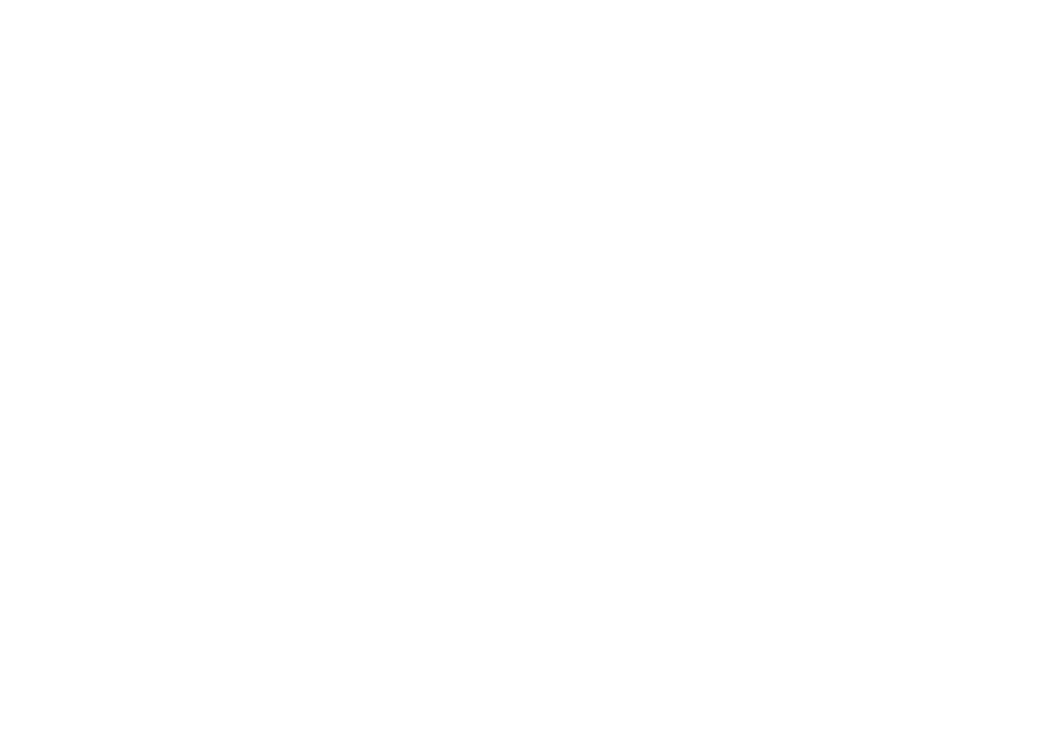
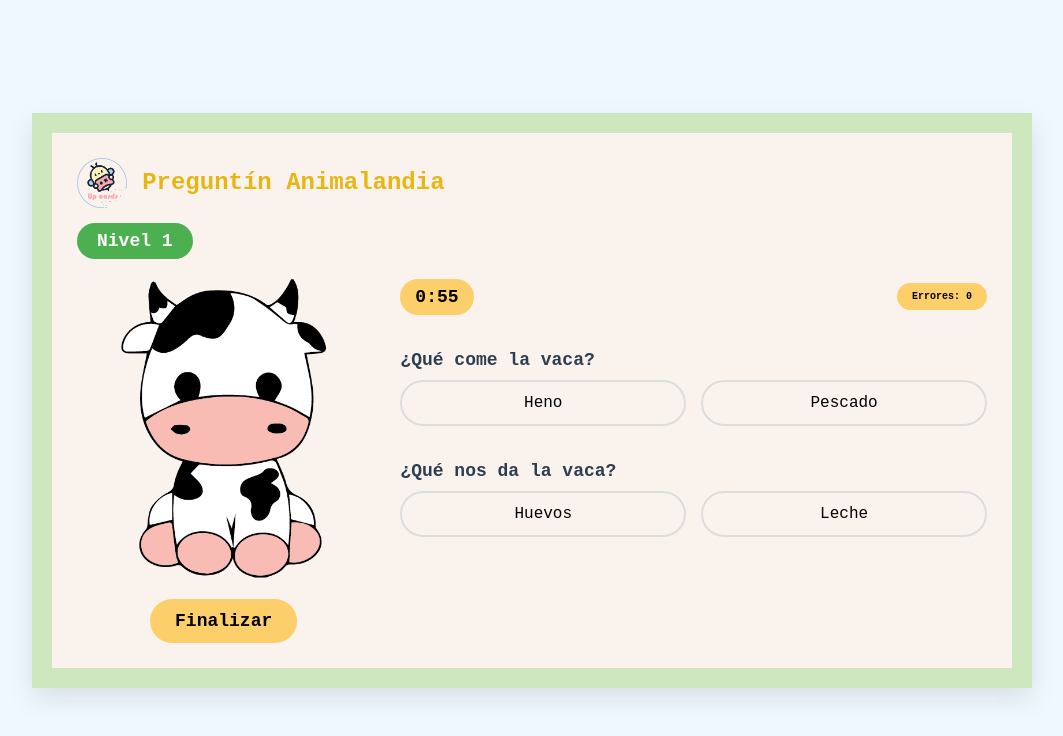
Before and after one commit to keneth778/cartasFronted, a plain HTML site: page Views/Juegos/preguntas/preguntas.html in a window 1280 px wide. Shown: the whole page, without its empty margins (108-1171 px from the left). Drawn offline with Linux system fonts and the light colour scheme; files that its build step writes are made by us from their sources.

Commit message:
Segunda actualizacion de juegos

```diff
--- a/Views/Juegos/memoria/memoria.css
+++ b/Views/Juegos/memoria/memoria.css
@@ -2,29 +2,29 @@ body {
     margin: 0;
     padding: 0;
     font-family: 'Arial', sans-serif;
-    height: 100vh;
+    min-height: 100vh;
     display: flex;
     justify-content: center;
-    align-items: center;
-    overflow: hidden;
+    align-items: flex-start;
+    overflow-y: auto;
+    background-color: #f0f8ff;
     transition: background-image 0.5s ease-in-out;
 }
 
 .juego-container {
     width: 95vw;
-    height: 95vh;
-    max-width: 1000px;
-    background-color: rgba(255, 255, 255, 0.9); /* Fondo semitransparente */
+    min-height: 90vh;
+    max-width: 1200px;
+    background-color: rgba(255, 255, 255, 0.95);
     border: 3rem solid #cff1c7;
     border-radius: 20px;
-    padding: 20px;
+    padding: 30px;
     display: flex;
     flex-direction: column;
-    box-shadow: 0 5px 15px rgba(0,0,0,0.3);
-    backdrop-filter: blur(5px); /* Efecto de difuminado */
+    box-shadow: 0 5px 25px rgba(0,0,0,0.2);
+    margin: 40px 0;
+    overflow: visible;
 }
-
-/* ... [resto de estilos permanece igual] */
 
 /* Header */
 .header {
@@ -32,6 +32,7 @@ body {
     align-items: center;
     justify-content: center;
     margin-bottom: 20px;
+    flex-shrink: 0;
 }
 
 .logo {
@@ -46,6 +47,7 @@ body {
     text-transform: uppercase;
     letter-spacing: 3px;
     margin: 0;
+    text-shadow: 2px 2px 4px rgba(0,0,0,0.1);
 }
 
 /* Sección de información */
@@ -54,6 +56,7 @@ body {
     justify-content: space-around;
     align-items: center;
     margin-bottom: 30px;
+    flex-shrink: 0;
 }
 
 .info-circulo {
@@ -72,6 +75,7 @@ body {
 .info-circulo span {
     font-size: 1.2rem;
     margin-bottom: 5px;
+    font-weight: bold;
 }
 
 .info-circulo .valor {
@@ -85,17 +89,19 @@ body {
     text-transform: uppercase;
     letter-spacing: 2px;
     margin: 0 20px;
+    text-align: center;
 }
 
 /* Grid de cartas */
 .grid-cartas {
     display: grid;
-    gap: 15px;
+    gap: 20px;
     margin: 0 auto;
     width: 95%;
-    height: 60%;
-    overflow: auto;
-    padding: 10px;
+    padding: 15px;
+    flex-grow: 1;
+    overflow: visible;
+    align-content: flex-start;
 }
 
 .carta {
@@ -104,7 +110,10 @@ body {
     transform-style: preserve-3d;
     transition: transform 0.6s;
     aspect-ratio: 3/4;
-    max-height: 180px;
+    width: 100%;
+    height: auto;
+    max-height: 200px;
+    min-height: 100px;
 }
 
 .carta.flip {
@@ -114,12 +123,14 @@ body {
 .frente, .dorso {
     position: absolute;
     width: 100%;
-    height: 80%;
+    height: 100%;
     backface-visibility: hidden;
     display: flex;
     justify-content: center;
     align-items: center;
-    box-shadow: 0 3px 10px rgba(0,0,0,0.2);
+    box-shadow: 0 3px 15px rgba(0,0,0,0.15);
+    border-radius: 10px;
+    transition: all 0.3s;
 }
 
 .frente {
@@ -146,7 +157,7 @@ body {
 .btn-finalizar {
     width: 200px;
     padding: 12px 0;
-    margin: 20px auto 0;
+    margin: 30px auto 0;
     background-color: #ff4757;
     color: white;
     border: none;
@@ -156,9 +167,30 @@ body {
     cursor: pointer;
     box-shadow: 0 3px 10px rgba(0,0,0,0.2);
     transition: all 0.3s;
+    flex-shrink: 0;
 }
 
 .btn-finalizar:hover {
     background-color: #ff6b81;
     transform: translateY(-2px);
+    box-shadow: 0 5px 15px rgba(0,0,0,0.3);
 }
+
+/* Scrollbar personalizada */
+::-webkit-scrollbar {
+    width: 10px;
+}
+
+::-webkit-scrollbar-track {
+    background: #f1f1f1;
+    border-radius: 10px;
+}
+
+::-webkit-scrollbar-thumb {
+    background: #888;
+    border-radius: 10px;
+}
+
+::-webkit-scrollbar-thumb:hover {
+    background: #555;
+}
--- a/Views/Juegos/preguntas/preguntas.css
+++ b/Views/Juegos/preguntas/preguntas.css
@@ -0,0 +1,215 @@
+body {
+    font-family: 'Arial', sans-serif;
+    background-color: #f0f8ff;
+    margin: 0;
+    padding: 20px;
+    display: flex;
+    justify-content: center;
+    align-items: center;
+    min-height: 100vh;
+}
+
+.game-container {
+    background-color: rgb(250, 242, 237);
+    box-shadow: 0 10px 25px rgba(0, 0, 0, 0.1);
+    width: 90%;
+    max-width: 1000px;
+    padding: 25px;
+    border: 2rem solid rgb(207, 231, 191);
+}
+
+.header {
+    display: flex;
+    align-items: center;
+    margin-bottom: 15px;
+    gap: 15px;
+}
+
+.logo {
+    height: 50px;
+    width: auto;
+}
+
+.game-title {
+    color: #e7b613;
+    margin: 0;
+    font-size: 24px;
+}
+
+.level-indicator {
+    background-color: #4CAF50;
+    color: white;
+    padding: 8px 20px;
+    border-radius: 20px;
+    display: inline-block;
+    margin-bottom: 20px;
+    font-weight: bold;
+    font-size: 18px;
+}
+
+.content-container {
+    display: flex;
+    gap: 30px;
+}
+
+.animal-image-container {
+    flex: 1;
+    display: flex;
+    flex-direction: column;
+    align-items: center;
+    gap: 20px;
+}
+
+.animal-image {
+    max-width: 100%;
+    max-height: 300px;
+    border-radius: 15px;
+    object-fit: contain;
+}
+
+.finalizar-button {
+    background-color: #fdcf6a;
+    color: rgb(0, 0, 0);
+    border: none;
+    padding: 12px 25px;
+    font-size: 18px;
+    border-radius: 30px;
+    cursor: pointer;
+    transition: all 0.3s;
+    font-weight: bold;
+}
+
+.finalizar-button:hover {
+    background-color: #f8c454;
+    transform: translateY(-2px);
+    box-shadow: 0 5px 10px rgba(0, 0, 0, 0.2);
+}
+
+.questions-container {
+    flex: 2;
+    display: flex;
+    flex-direction: column;
+    gap: 20px;
+}
+
+.timer-container {
+    display: flex;
+    justify-content: space-between;
+    align-items: center;
+    margin-bottom: 15px;
+}
+
+.timer {
+    background-color: #fdcf6a;
+    padding: 8px 15px;
+    border-radius: 20px;
+    font-weight: bold;
+    font-size: 18px;
+    color: #000000;
+}
+
+.errors {
+    background-color: #fdcf6a;
+    padding: 8px 15px;
+    border-radius: 20px;
+    font-weight: bold;
+    color: #000000;
+}
+
+.question-group {
+    display: flex;
+    flex-direction: column;
+    gap: 15px;
+}
+
+.question-item {
+    margin-bottom: 20px;
+}
+
+.question-text {
+    font-weight: bold;
+    color: #2c3e50;
+    margin-bottom: 10px;
+    font-size: 18px;
+}
+
+.options-container {
+    display: flex;
+    gap: 15px;
+}
+
+.option {
+    flex: 1;
+    padding: 12px;
+    border: 2px solid #ddd;
+    border-radius: 3rem;
+    cursor: pointer;
+    transition: all 0.3s;
+    text-align: center;
+    font-size: 16px;
+}
+
+.option:hover {
+    transform: translateY(-3px);
+    box-shadow: 0 5px 10px rgba(0, 0, 0, 0.1);
+}
+
+.option.correct {
+    background-color: #e8f5e9;
+    border-color: #4CAF50;
+    color: #2e7d32;
+}
+
+.option.incorrect {
+    background-color: #ffebee;
+    border-color: #f44336;
+    color: #d32f2f;
+}
+
+@media (max-width: 375px) {
+    .content-container {
+        flex-direction: column;
+    }
+
+    .animal-image {
+        max-height: 200px;
+    }
+
+    .options-container {
+        flex-direction: column;
+    }
+}
+
+@media (max-width: 375px) {
+    .header {
+        flex-direction: column;
+        text-align: center;
+    }
+
+    .game-title {
+        font-size: 20px;
+    }
+
+    .question-text {
+        font-size: 16px;
+    }
+
+    .option {
+        padding: 10px;
+        font-size: 14px;
+    }
+}
+
+.attempt-message {
+    color: #f44336;
+    font-size: 14px;
+    font-style: italic;
+    margin-top: 5px;
+    height: 20px;
+}
+
+.option-container {
+    display: flex;
+    flex-direction: column;
+    flex: 1;
+}
--- a/Views/Juegos/preguntas/preguntas.html
+++ b/Views/Juegos/preguntas/preguntas.html
@@ -0,0 +1,39 @@
+<!DOCTYPE html>
+<html lang="es">
+<head>
+    <meta charset="UTF-8">
+    <meta name="viewport" content="width=device-width, initial-scale=1.0">
+    <title>Preguntín Animalandia</title>
+    <link rel="stylesheet" href="../config.css">
+    <link rel="stylesheet" href="preguntas.css">
+</head>
+<body>
+    <div class="game-container">
+        <div class="header">
+            <img src="../../../services/img/logo2.png" alt="Logo" class="logo">
+            <h1 class="game-title">Preguntín Animalandia</h1>
+        </div>
+
+        <div class="level-indicator">Nivel <span id="current-level">1</span></div>
+
+        <div class="content-container">
+            <div class="animal-image-container">
+                <img id="animal-image" src="" alt="Animal" class="animal-image">
+                <button class="finalizar-button" id="finalizar-button">Finalizar</button>
+            </div>
+
+            <div class="questions-container">
+                <div class="timer-container">
+                    <div class="timer" id="timer">1:00</div>
+                    <div class="errors">Errores: <span id="error-count">0</span></div>
+                </div>
+
+                <div class="question-group" id="questions-container">
+                </div>
+            </div>
+        </div>
+    </div>
+
+    <script src="preguntas.js"></script>
+</body>
+</html>
--- a/Views/Juegos/preguntas/preguntas.js
+++ b/Views/Juegos/preguntas/preguntas.js
@@ -0,0 +1,323 @@
+document.addEventListener('DOMContentLoaded', () => {
+    function shuffleArray(array) {
+        const newArray = [...array];
+        for (let i = newArray.length - 1; i > 0; i--) {
+            const j = Math.floor(Math.random() * (i + 1));
+            [newArray[i], newArray[j]] = [newArray[j], newArray[i]];
+        }
+        return newArray;
+    }
+    const levels = {
+        1: {
+            image: "../../../services/img-pregunta/nivel1/vaca.png",
+            questions: [
+                {
+                    question: "¿Qué come la vaca?",
+                    options: [
+                        { text: "Heno", correct: true },
+                        { text: "Pescado", correct: false }
+                    ]
+                },
+                {
+                    question: "¿Qué nos da la vaca?",
+                    options: [
+                        { text: "Leche", correct: true },
+                        { text: "Huevos", correct: false }
+                    ]
+                }
+            ],
+            time: 60
+        },
+        2: {
+            image: "../../../services/img-pregunta/nivel2/leon.png",
+            questions: [
+                {
+                    question: "¿Dónde vive el león?",
+                    options: [
+                        { text: "Sabana", correct: true },
+                        { text: "Norte", correct: false }
+                    ]
+                },
+                {
+                    question: "¿Quién tiene melena?",
+                    options: [
+                        { text: "León", correct: true },
+                        { text: "Leona", correct: false }
+                    ]
+                },
+                {
+                    question: "¿Qué es el león?",
+                    options: [
+                        { text: "Carnívoro", correct: true },
+                        { text: "Herbívoro", correct: false }
+                    ]
+                }
+            ],
+            time: 50
+        },
+        3: {
+            image: "../../../services/img-pregunta/nivel3/delfin.png",
+            questions: [
+                {
+                    question: "¿Dónde vive la ballena?",
+                    options: [
+                        { text: "En el mar", correct: true },
+                        { text: "En el río", correct: false }
+                    ]
+                },
+                {
+                    question: "¿Cómo respira la ballena?",
+                    options: [
+                        { text: "Por pulmones", correct: true },
+                        { text: "Por branquias", correct: false }
+                    ]
+                },
+                {
+                    question: "¿La ballena es un pez?",
+                    options: [
+                        { text: "No", correct: true },
+                        { text: "Sí", correct: false }
+                    ]
+                }
+            ],
+            time: 45
+        },
+        4: {
+            image: "../../../services/img-pregunta/nivel4/gusano.png",
+            questions: [
+                {
+                    question: "¿Los gusanos tienen patas?",
+                    options: [
+                        { text: "No", correct: true },
+                        { text: "Sí", correct: false }
+                    ]
+                },
+                {
+                    question: "¿Dónde viven los gusanos?",
+                    options: [
+                        { text: "En la tierra", correct: true },
+                        { text: "En el agua", correct: false }
+                    ]
+                },
+                {
+                    question: "¿El gusano es blando o duro?",
+                    options: [
+                        { text: "Blando", correct: true },
+                        { text: "Duro", correct: false }
+                    ]
+                },
+                {
+                    question: "¿Los gusanos tienen ojos?",
+                    options: [
+                        { text: "No", correct: true },
+                        { text: "Sí", correct: false }
+                    ]
+                }
+            ],
+            time: 40
+        },
+        5: {
+            image: "../../../services/img-pregunta/nivel5/reno.png",
+            questions: [
+                {
+                    question: "¿Qué tienen los venados en la cabeza?",
+                    options: [
+                        { text: "Cuernos", correct: true },
+                        { text: "Alas", correct: false }
+                    ]
+                },
+                {
+                    question: "¿Dónde viven los venados?",
+                    options: [
+                        { text: "Bosque", correct: true },
+                        { text: "Océano", correct: false }
+                    ]
+                },
+                {
+                    question: "¿Qué comen los venados?",
+                    options: [
+                        { text: "Plantas", correct: true },
+                        { text: "Carne", correct: false }
+                    ]
+                },
+                {
+                    question: "¿El venado es salvaje?",
+                    options: [
+                        { text: "Sí", correct: true },
+                        { text: "No", correct: false }
+                    ]
+                },
+                {
+                    question: "¿Los venados son lentos o rápidos?",
+                    options: [
+                        { text: "Rápidos", correct: true },
+                        { text: "Lentos", correct: false }
+                    ]
+                }
+            ],
+            time: 30
+        }
+    };
+
+    let currentLevel = 1;
+    let errors = 0;
+    let timerInterval;
+    let timeLeft = 0;
+    let selectedOptions = {};
+
+    const animalImage = document.getElementById('animal-image');
+    const finalizarButton = document.getElementById('finalizar-button');
+    const timerElement = document.getElementById('timer');
+    const errorCountElement = document.getElementById('error-count');
+    const questionsContainer = document.getElementById('questions-container');
+    const currentLevelElement = document.getElementById('current-level');
+
+    function initGame() {
+        loadLevel(currentLevel);
+    }
+
+    function loadLevel(level) {
+        const levelData = levels[level];
+        if (!levelData) {
+            alert('¡Juego completado!');
+            return;
+        }
+
+        selectedOptions = {};
+        errors = 0;
+        errorCountElement.textContent = errors;
+
+        currentLevelElement.textContent = level;
+
+        animalImage.src = levelData.image;
+
+        timeLeft = levelData.time;
+        updateTimerDisplay();
+
+        questionsContainer.innerHTML = '';
+
+        levelData.questions.forEach((q, qIndex) => {
+            const questionItem = document.createElement('div');
+            questionItem.className = 'question-item';
+
+            const questionText = document.createElement('div');
+            questionText.className = 'question-text';
+            questionText.textContent = q.question;
+            questionItem.appendChild(questionText);
+
+            const optionsContainer = document.createElement('div');
+            optionsContainer.className = 'options-container';
+
+            const shuffledOptions = shuffleArray(q.options);
+
+            shuffledOptions.forEach((option, oIndex) => {
+                const optionContainer = document.createElement('div');
+                optionContainer.className = 'option-container';
+
+                const optionElement = document.createElement('div');
+                optionElement.className = 'option';
+                optionElement.textContent = option.text;
+                if (option.correct) {
+                    optionElement.dataset.correct = 'true';
+                }
+
+                optionElement.addEventListener('click', () => {
+                    selectOption(optionElement, option.correct, qIndex);
+                });
+
+                optionContainer.appendChild(optionElement);
+                optionsContainer.appendChild(optionContainer);
+            });
+
+            questionItem.appendChild(optionsContainer);
+            questionsContainer.appendChild(questionItem);
+        });
+
+        startTimer();
+    }
+
+    function selectOption(optionElement, isCorrect, questionIndex) {
+        if (selectedOptions[questionIndex] !== undefined) return;
+
+        const questionItem = questionsContainer.querySelectorAll('.question-item')[questionIndex];
+
+        const existingMessages = questionItem.querySelectorAll('.attempt-message');
+        existingMessages.forEach(msg => msg.remove());
+
+        selectedOptions[questionIndex] = true;
+
+        if (isCorrect) {
+            optionElement.classList.add('correct');
+        } else {
+            optionElement.classList.add('incorrect');
+            errors++;
+            errorCountElement.textContent = errors;
+
+            const attemptMessage = document.createElement('div');
+            attemptMessage.className = 'attempt-message';
+            attemptMessage.textContent = 'Inténtalo de nuevo';
+            optionElement.parentNode.appendChild(attemptMessage);
+
+            const options = questionItem.querySelectorAll('.option');
+            options.forEach(opt => {
+                if (opt.dataset.correct === 'true') {
+                    opt.classList.add('correct');
+                }
+            });
+        }
+    }
+
+
+    function startTimer() {
+        clearInterval(timerInterval);
+
+        timerInterval = setInterval(() => {
+            timeLeft--;
+            updateTimerDisplay();
+
+            if (timeLeft <= 0) {
+                clearInterval(timerInterval);
+                finalizarLevel();
+            }
+        }, 1000);
+    }
+
+    function updateTimerDisplay() {
+        const minutes = Math.floor(timeLeft / 60);
+        const seconds = timeLeft % 60;
+        timerElement.textContent = `${minutes}:${seconds < 10 ? '0' : ''}${seconds}`;
+    }
+
+    function finalizarLevel() {
+        clearInterval(timerInterval);
+
+        const questionItems = questionsContainer.querySelectorAll('.question-item');
+        questionItems.forEach((item, index) => {
+            if (selectedOptions[index] === undefined) {
+                const correctOption = item.querySelector('.option[data-correct="true"]');
+                if (correctOption) {
+                    correctOption.classList.add('correct');
+                }
+            }
+        });
+
+        const allOptions = questionsContainer.querySelectorAll('.option');
+        allOptions.forEach(option => {
+            option.style.pointerEvents = 'none';
+        });
+
+        finalizarButton.textContent = 'Siguiente Nivel';
+        finalizarButton.onclick = nextLevel;
+    }
+
+    function nextLevel() {
+        currentLevel++;
+        loadLevel(currentLevel);
+        finalizarButton.textContent = 'Finalizar';
+        finalizarButton.onclick = finalizarLevel;
+    }
+
+    finalizarButton.addEventListener('click', finalizarLevel);
+
+    initGame();
+});
```
Also changed, not shown: Views/Juegos/memoria/memoria.js (+11 -11 lines), services/img-pregunta/nivel1/vaca.png (added), services/img-pregunta/nivel2/leon.png (added), services/img-pregunta/nivel3/delfin.png (added), services/img-pregunta/nivel4/gusano.png (added), services/img-pregunta/nivel5/reno.png (added).
